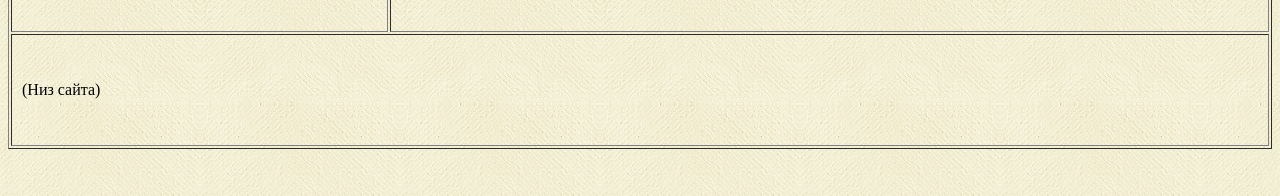
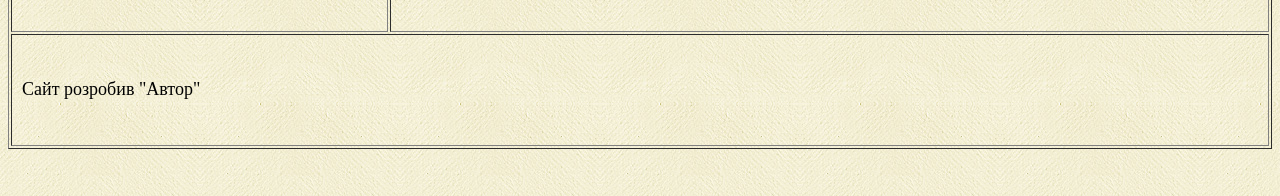
Before and after one commit to Mirada2701/Mirada2701.github.io, a plain HTML site: page index.html in a window 1280 px wide. Shown: the part 586-782 px from the top of the page. Drawn offline with Linux system fonts and the light colour scheme.

Commit message:
08 - Футер сайта

```diff
--- a/index.html
+++ b/index.html
@@ -39,10 +39,14 @@
                </ul>
               </font>
         </td>
-        <td width="70%">(Текст сайта)</td>
+        <td width="70%">
+            (Текст сайта)
+        </td>
     </tr>
     <tr>
-        <td colspan="2" valign="middle" height="90">(Низ сайта)</td>
+        <td colspan="2" valign="middle" height="90">
+            <font size="4">Сайт розробив "Автор"</font>
+        </td>
     </tr>
    </table>
 </body>
```
